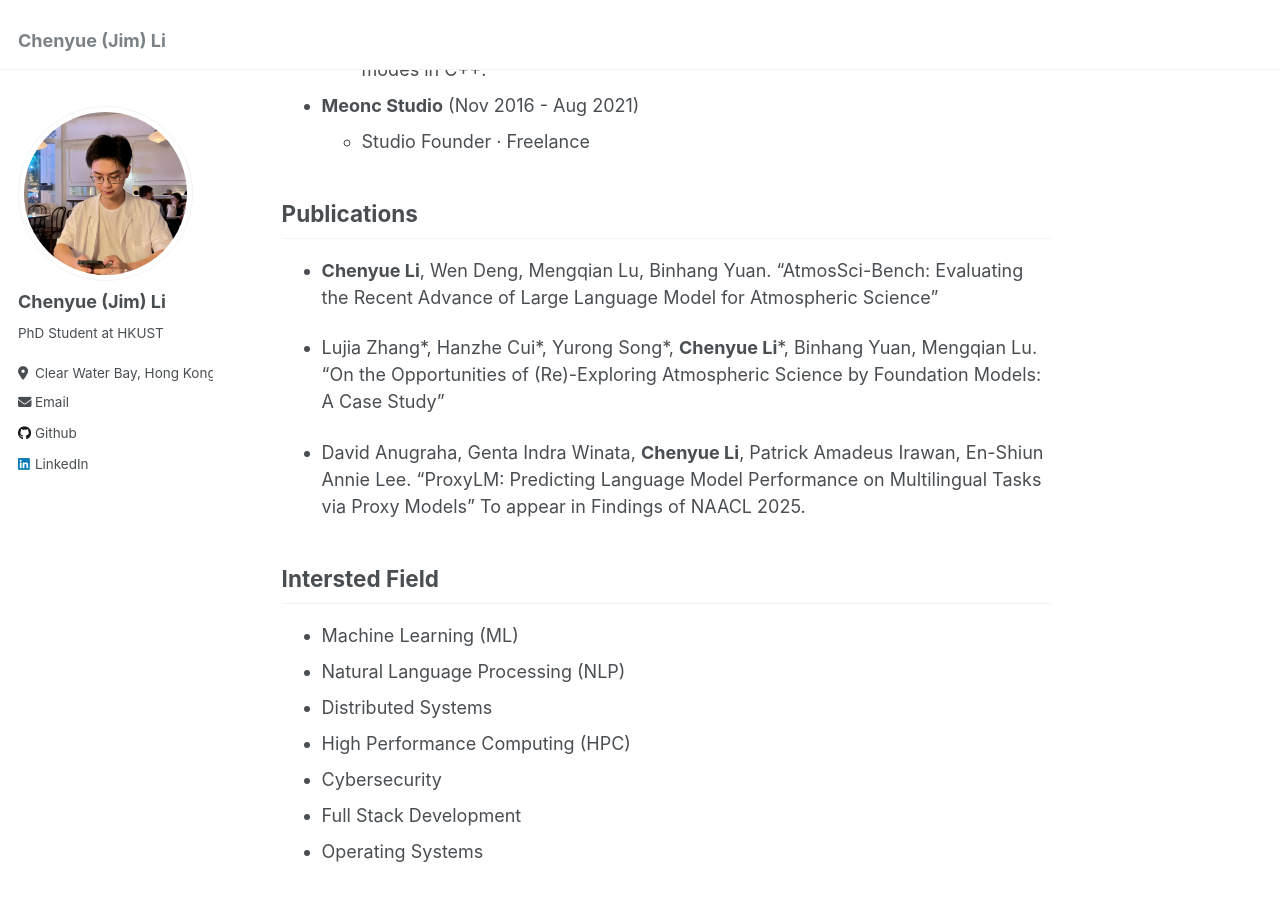
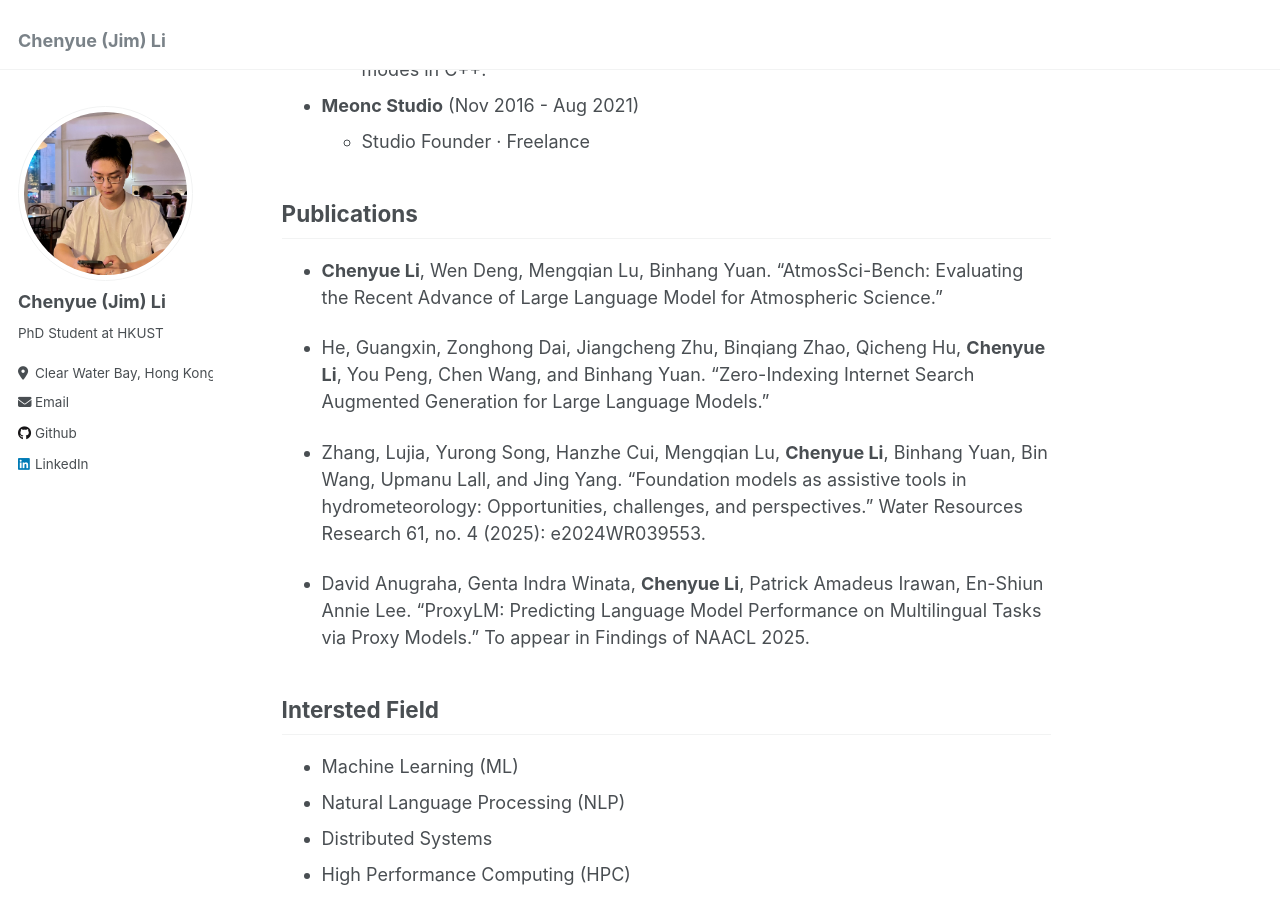
Before and after one commit to jimschenchen/jimschenchen.github.io, a Jekyll site: the page built from _pages/about.md, in a window 1280 px wide and 900 px high, scrolled down 936 px. Built offline with Jekyll 4.4.1, drawn with Linux system fonts in a browser that asks for light colours.

Commit message:
update publication

```diff
--- a/_pages/about.md
+++ b/_pages/about.md
@@ -37,11 +37,15 @@ https://www.mindspore.cn/en.
 Publications
 -----
 
-- <b>Chenyue Li</b>, Wen Deng, Mengqian Lu, Binhang Yuan. "AtmosSci-Bench: Evaluating the Recent Advance of Large Language Model for Atmospheric Science"
+- <b>Chenyue Li</b>, Wen Deng, Mengqian Lu, Binhang Yuan. "AtmosSci-Bench: Evaluating the Recent Advance of Large Language Model for Atmospheric Science."
 
-- Lujia Zhang\*, Hanzhe Cui\*, Yurong Song\*, <b>Chenyue Li</b>\*, Binhang Yuan, Mengqian Lu. "On the Opportunities of (Re)-Exploring Atmospheric Science by Foundation Models: A Case Study"
+- He, Guangxin, Zonghong Dai, Jiangcheng Zhu, Binqiang Zhao, Qicheng Hu, <b>Chenyue Li</b>, You Peng, Chen Wang, and Binhang Yuan. "Zero-Indexing Internet Search Augmented Generation for Large Language Models."
 
-- David Anugraha, Genta Indra Winata, <b>Chenyue Li</b>, Patrick Amadeus Irawan, En-Shiun Annie Lee. "ProxyLM: Predicting Language Model Performance on Multilingual Tasks via Proxy Models" To appear in Findings of NAACL 2025.
+- Zhang, Lujia, Yurong Song, Hanzhe Cui, Mengqian Lu, <b>Chenyue Li</b>, Binhang Yuan, Bin Wang, Upmanu Lall, and Jing Yang. "Foundation models as assistive tools in hydrometeorology: Opportunities, challenges, and perspectives." Water Resources Research 61, no. 4 (2025): e2024WR039553.
+
+<!-- - Lujia Zhang\*, Hanzhe Cui\*, Yurong Song\*, <b>Chenyue Li</b>\*, Binhang Yuan, Mengqian Lu. "On the Opportunities of (Re)-Exploring Atmospheric Science by Foundation Models: A Case Study" -->
+
+- David Anugraha, Genta Indra Winata, <b>Chenyue Li</b>, Patrick Amadeus Irawan, En-Shiun Annie Lee. "ProxyLM: Predicting Language Model Performance on Multilingual Tasks via Proxy Models." To appear in Findings of NAACL 2025.
 
 
 Intersted Field
```
Also changed, not shown: _publications_bk/2024-06-14-proxylm.md (renamed from _publications/2024-06-14-proxylm.md), _publications_bk/2024-07-25-atmospheric-FM-case-study.md (renamed from _publications/2024-07-25-atmospheric-FM-case-study.md).
